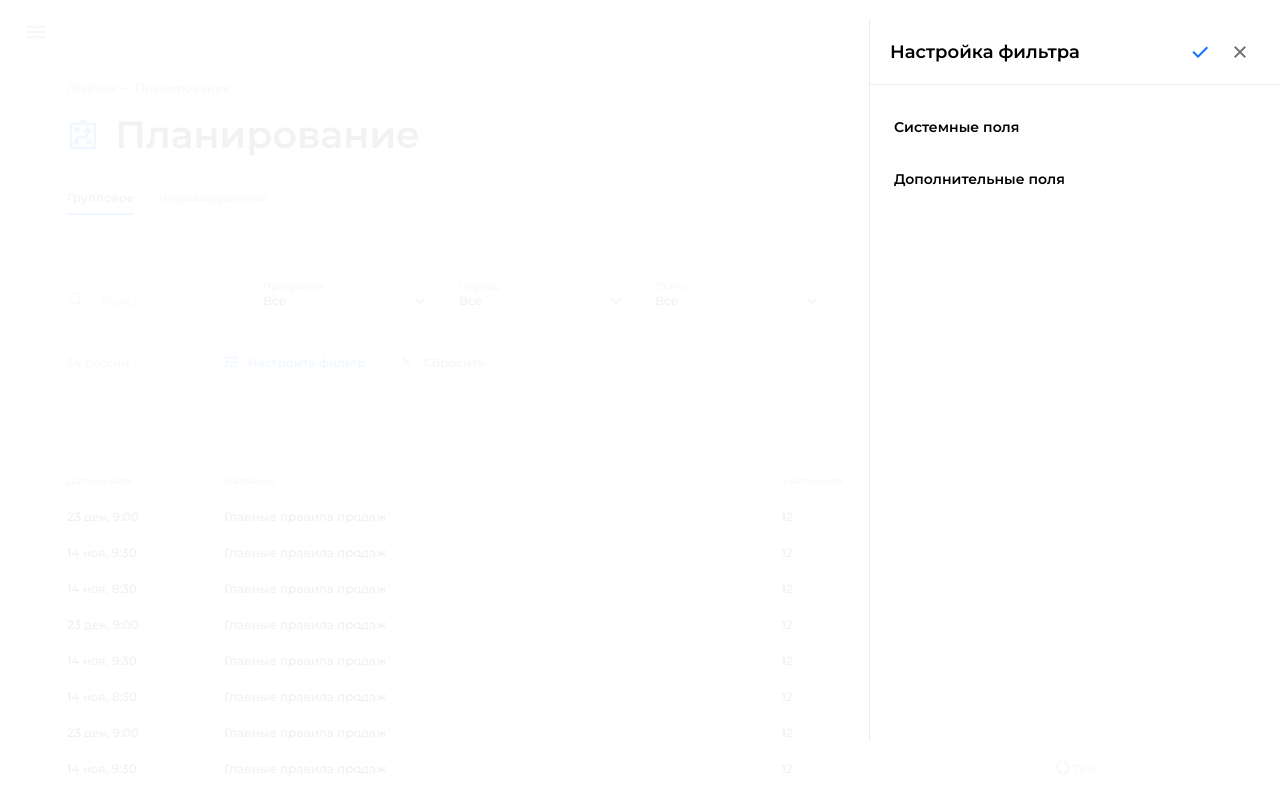
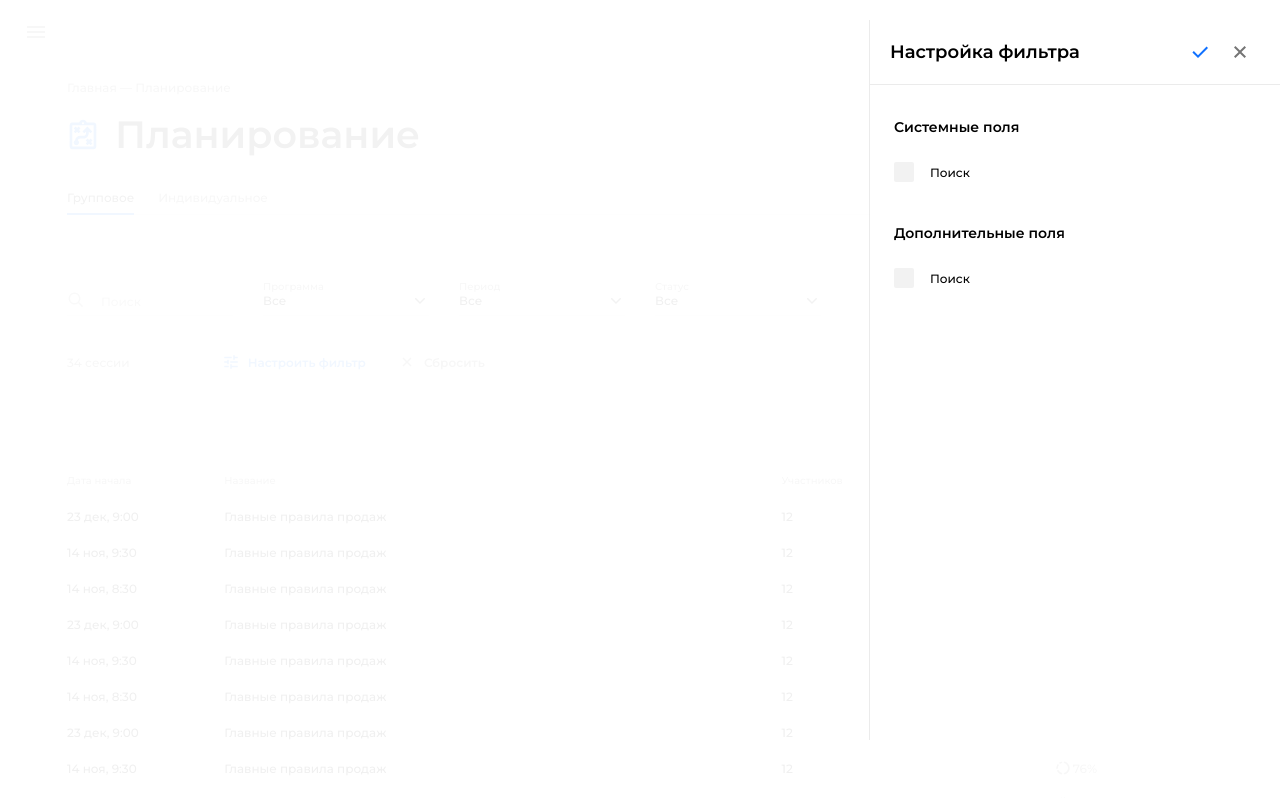
Before and after one commit to Evgeniy638/head-of-trainers, an Angular app: page / in a window 1280 px wide. Shown: the top 798 px of the page. Built offline with nearby package versions, Linux system fonts and the light colour scheme.

Commit message:
added checkbox

```diff
--- a/src/app/checkbox/checkbox.component.html
+++ b/src/app/checkbox/checkbox.component.html
@@ -1,3 +1,11 @@
-<div>
-  checkbox works!
+<div class="app-checkbox" (click)="onChange.emit(!isChecked)">
+  <div
+    class="app-checkbox__checker"
+    [ngClass]="{
+      'app-checkbox__checker_check': isChecked
+    }"
+  ></div>
+  <div class="app-checkbox__text">
+    {{ text }}
+  </div>
 </div>
--- a/src/app/checkbox/checkbox.component.scss
+++ b/src/app/checkbox/checkbox.component.scss
@@ -0,0 +1,21 @@
+.app-checkbox {
+  display: flex;
+  height: 36px;
+  align-items: center;
+
+  &__checker {
+    background-color: var(--primary-gray);
+    width: 20px;
+    height: 20px;
+    border-radius: 2px;
+
+    &_check {
+      background-image: url("/assets/svg/done.svg");
+    }
+  }
+
+  &__text {
+    margin-left: 16px;
+    font-size: 12px;
+  }
+}
--- a/src/app/checkbox/checkbox.component.ts
+++ b/src/app/checkbox/checkbox.component.ts
@@ -1,4 +1,4 @@
-import { Component, OnInit } from '@angular/core';
+import {Component, Input, EventEmitter, OnInit, Output} from '@angular/core';
 
 @Component({
   selector: 'app-checkbox',
@@ -6,6 +6,9 @@ import { Component, OnInit } from '@angular/core';
   styleUrls: ['./checkbox.component.scss']
 })
 export class CheckboxComponent implements OnInit {
+  @Input() text: string = '';
+  @Input() isChecked: boolean = false;
+  @Output() onChange = new EventEmitter<boolean>();
 
   constructor() { }
 
--- a/src/app/filter-setting/filter-setting.component.html
+++ b/src/app/filter-setting/filter-setting.component.html
@@ -21,6 +21,11 @@
         Системные поля
       </h3>
 
+      <div class="main-container__element">
+        <app-checkbox
+          text="Поиск"
+        ></app-checkbox>
+      </div>
 
     </div>
 
@@ -29,6 +34,11 @@
         Дополнительные поля
       </h3>
 
+      <div class="main-container__element">
+        <app-checkbox
+          text="Поиск"
+        ></app-checkbox>
+      </div>
 
     </div>
   </div>
--- a/src/app/filter-setting/filter-setting.component.scss
+++ b/src/app/filter-setting/filter-setting.component.scss
@@ -54,12 +54,12 @@
   margin: 34px 24px 0 24px;
 
   &__title {
-    margin-bottom: 8px;
+    margin-bottom: 18px;
     font-weight: bold;
     font-size: 14px;
   }
 
-  &__elemnt {
+  &__element {
     margin-bottom: 8px;
   }
 }
--- a/src/styles.scss
+++ b/src/styles.scss
@@ -20,4 +20,5 @@ body {
   --ligth-theme-secondary: #0000008A;
   --ligth-theme-placeholder: #00000061;
   --primary-black: #000000DE;
+  --primary-gray: #0000000D;
 }
```
